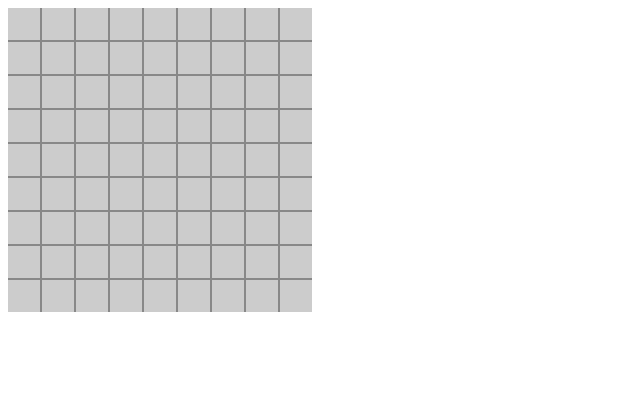
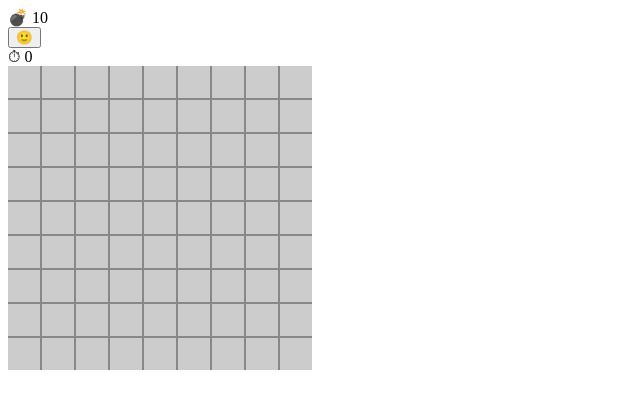
Before and after one commit to yuzuasan/react-minesweeper, a React (Vite) app: page / in a window 1280 px wide. Shown: the top 408 px of the page, without its empty margins (0-640 px from the left). Built offline with nearby package versions, Linux system fonts and the light colour scheme.

Commit message:
Header(残り地雷数・タイマー・リスタート)を追加

```diff
--- a/src/App.tsx
+++ b/src/App.tsx
@@ -1,5 +1,6 @@
 import { useEffect, useState } from "react";
 import { GameBoard } from "./components/GameBoard/GameBoard";
+import { Header } from "./components/Header/Header";
 import { DIFFICULTY_SETTINGS } from "./constants/difficulties";
 import { toggleFlag } from "./logic/flagHandler";
 import { initializeGameState } from "./logic/gameInitializer";
@@ -43,6 +44,10 @@ function App() {
     });
   };
 
+  const handleRestart = () => {
+    setGameState(initializeGameState(gameState.setting));
+  };
+
   // タイマー制御
   useEffect(() => {
     if (gameState.gameStatus !== "playing") return;
@@ -61,6 +66,12 @@ function App() {
 
   return (
     <div>
+      <Header
+        remainingMines={gameState.remainingMines}
+        elapsedTime={gameState.elapsedTime}
+        gameStatus={gameState.gameStatus}
+        onRestart={handleRestart}
+      />
       <GameBoard
         board={gameState.board}
         onOpenCell={handleOpenCell}
--- a/src/components/Header/Header.tsx
+++ b/src/components/Header/Header.tsx
@@ -0,0 +1,27 @@
+import type { GameStatus } from "../../types/game";
+import styles from "./Header.module.css";
+import { MineCounter } from "./MineCounter";
+import { RestartButton } from "./RestartButton";
+import { Timer } from "./Timer";
+
+type Props = {
+  remainingMines: number;
+  elapsedTime: number;
+  gameStatus: GameStatus;
+  onRestart: () => void;
+};
+
+export const Header = ({
+  remainingMines,
+  elapsedTime,
+  gameStatus,
+  onRestart,
+}: Props) => {
+  return (
+    <div className={styles.header}>
+      <MineCounter remainingMines={remainingMines} />
+      <RestartButton gameStatus={gameStatus} onRestart={onRestart} />
+      <Timer elapsedTime={elapsedTime} />
+    </div>
+  );
+};
--- a/src/components/Header/MineCounter.tsx
+++ b/src/components/Header/MineCounter.tsx
@@ -0,0 +1,9 @@
+import styles from "./MineCounter.module.css";
+
+type Props = {
+  remainingMines: number;
+};
+
+export const MineCounter = ({ remainingMines }: Props) => {
+  return <div className={styles.counter}>💣 {remainingMines}</div>;
+};
--- a/src/components/Header/RestartButton.tsx
+++ b/src/components/Header/RestartButton.tsx
@@ -0,0 +1,20 @@
+import type { GameStatus } from "../../types/game";
+import styles from "./RestartButton.module.css";
+
+type Props = {
+  gameStatus: GameStatus;
+  onRestart: () => void;
+};
+
+export const RestartButton = ({ gameStatus, onRestart }: Props) => {
+  let label = "🙂";
+
+  if (gameStatus === "clear") label = "😎";
+  if (gameStatus === "gameover") label = "💀";
+
+  return (
+    <button className={styles.button} onClick={onRestart}>
+      {label}
+    </button>
+  );
+};
--- a/src/components/Header/Timer.tsx
+++ b/src/components/Header/Timer.tsx
@@ -0,0 +1,9 @@
+import styles from "./Timer.module.css";
+
+type Props = {
+  elapsedTime: number;
+};
+
+export const Timer = ({ elapsedTime }: Props) => {
+  return <div className={styles.timer}>⏱ {elapsedTime}</div>;
+};
```
